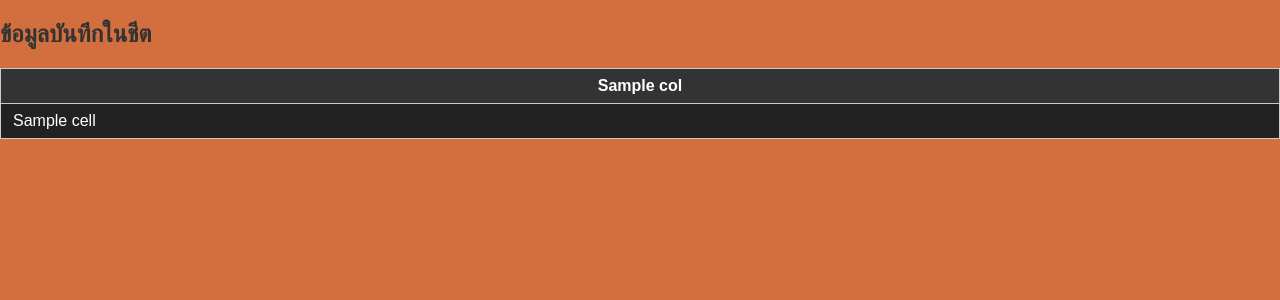
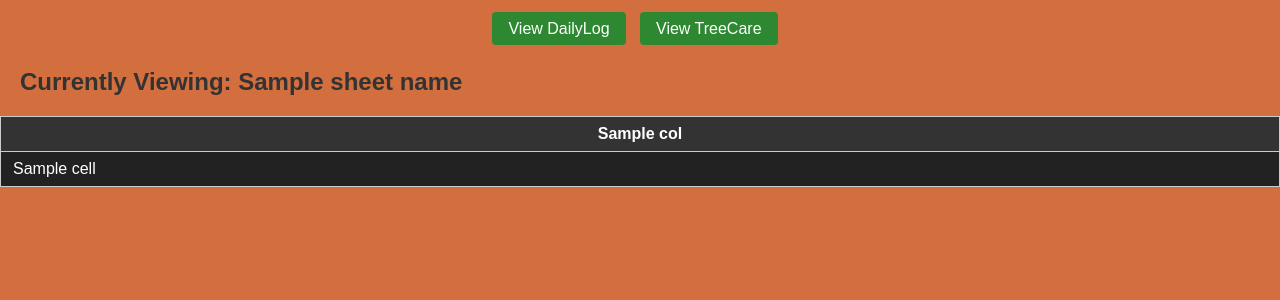
Before and after one commit to kesarasra/Air4AppResume, a Flask app: template templates/view_log.html in a window 1280 px wide. Shown: the part 88-388 px from the top of the page. Run offline with Flask 3, Linux system fonts and the light colour scheme; the template is opened without the code that fills it: most values are stand-ins (such as "Sample title", 1, 10 or a date in 2020); parts of the project's set-up code (start-up, migrations or seed data) failed here and were passed over.

Commit message:
Add TreeCare view to admin panel

```diff
--- a/app.py
+++ b/app.py
@@ -324,42 +324,65 @@ def admin_view_log():
     if session['username'] != 'admin':
         return "Access denied", 403
 
-    sort_by = request.args.get('sort_by', 'Date')  # Default to Date
+    sheet_name = request.args.get('sheet', 'DailyLog')  # 'DailyLog' or 'TreeCare'
+    sort_by = request.args.get('sort_by', 'Date')
 
-    # Mapping column names to their index (0-based)
-    column_map = {
-        'Date': 0,
-        'WorkerName': 1,
-        'Phase': 2,
-        'Zone': 3,
-        'Line': 4,
-        'TreeID': 5,
-        'Activity': 6,
-        'Duration': 7,
-        'Notes': 8
+    SHEET_MAP = {
+        'DailyLog': {
+            'range': 'DailyLog!A1:I',
+            'column_map': {
+                'Date': 0,
+                'WorkerName': 1,
+                'Phase': 2,
+                'Zone': 3,
+                'Line': 4,
+                'TreeID': 5,
+                'Activity': 6,
+                'Duration': 7,
+                'Notes': 8
+            }
+        },
+        'TreeCare': {
+            'range': 'TreeCare!A1:I',
+            'column_map': {
+                'Date': 0,
+                'Worker Name': 1,
+                'TreeID': 2,
+                'Watering Duration': 3,
+                'Notes': 4,
+                'Tree Problem': 5,
+                'Problem Details': 6,
+                'Sample Submitted': 7,
+                'Corrective Action': 8
+            }
+        }
     }
 
+    if sheet_name not in SHEET_MAP:
+        return "Invalid sheet name", 400
+
+    sheet_config = SHEET_MAP[sheet_name]
 
     service = get_service()
     sheet = service.spreadsheets()
     result = sheet.values().get(
         spreadsheetId=DAILY_LOGGER_ID,
-        range=f"{LOG_SHEET}!A1:I"
+        range=sheet_config['range']
     ).execute()
 
     data = result.get('values', [])
-    # Normalize row lengths
-    if data:
-        max_len = len(data[0])  # Header length
-        for i in range(len(data)):
-            while len(data[i]) < max_len:
-                data[i].append('')  # Pad with empty strings
+    if not data:
+        return f"No data found in {sheet_name}.", 404
 
-    if not data:
-        return "No data found.", 404
+    # Normalize rows
+    max_len = len(data[0])
+    for i in range(len(data)):
+        while len(data[i]) < max_len:
+            data[i].append('')
 
     headers = data[0]
     rows = data[1:]
+    col_map = sheet_config['column_map']
 
     def format_date_yyyymmdd_to_ddmmyyyy(date_str):
         parts = date_str.split('/')
@@ -369,34 +392,28 @@ def admin_view_log():
         return date_str
 
     def parse_date_yyyymmdd(date_str):
-        # Returns a comparable tuple (yyyy, mm, dd) or None if invalid
         parts = date_str.split('/')
         if len(parts) == 3:
-            yyyy, mm, dd = parts
             try:
-                return (int(yyyy), int(mm), int(dd))
+                return tuple(map(int, parts))
             except ValueError:
                 return None
         return None
 
-    # Sort rows based on the column requested
-    if sort_by in column_map:
-        col_index = column_map[sort_by]
+    # Perform sorting
+    if sort_by in col_map:
+        idx = col_map[sort_by]
+        if sort_by == 'Date':
+            rows.sort(key=lambda x: parse_date_yyyymmdd(x[idx]) or (0, 0, 0))
+        else:
+            rows.sort(key=lambda x: x[idx].lower() if idx < len(x) else "")
 
-        if sort_by == 'Date':
-            # Sort dates by parsing the original date format (YYYY/MM/DD)
-            rows.sort(key=lambda x: parse_date_yyyymmdd(x[col_index]) or (0,0,0))
-        else:
-            # Sort other columns as strings (case insensitive)
-            rows.sort(key=lambda x: x[col_index].lower() if col_index < len(x) else "")
-
-    # Format the date column for display AFTER sorting
+    # Reformat dates in first column
     for row in rows:
-        if len(row) > 0:
+        if row and row[0]:
             row[0] = format_date_yyyymmdd_to_ddmmyyyy(row[0])
 
-    return render_template('view_log.html', headers=headers, rows=rows, sort_by=sort_by)
-
+    return render_template('view_log.html', headers=headers, rows=rows, sort_by=sort_by, sheet_name=sheet_name)
 
 
 if __name__ == '__main__':
--- a/static/styles/style.css
+++ b/static/styles/style.css
@@ -28,6 +28,11 @@ body {
 h1 {
   color: #E2725B;
 }
+
+h2 {
+    margin-left: 20px;
+}
+
 
 label {
   display: block;
--- a/templates/view_log.html
+++ b/templates/view_log.html
@@ -8,7 +8,7 @@
             width: 100%;
             border-collapse: collapse;
             margin-top: 20px;
-            color: white; /* Set text color for entire table */
+            color: white;
         }
         th, td {
             padding: 8px 12px;
@@ -17,13 +17,29 @@
         }
         th {
             background-color: #333;
-            cursor: pointer; /* Show pointer cursor on headers */
+            cursor: pointer;
         }
         td {
             background-color: #222;
         }
         th:hover {
             background-color: #444;
+        }
+        .button {
+            padding: 8px 16px;
+            margin-right: 10px;
+            background-color: #2e8831;
+            color: white;
+            text-decoration: none;
+            border-radius: 4px;
+        }
+        .button:hover {
+            background-color: #45a049;
+        }
+        .sheet-buttons {
+            margin-top: 20px;
+            margin-bottom: 30px;
+            text-align: center;
         }
     </style>
 </head>
@@ -38,7 +54,13 @@
     </header>
 
     <main>
-        <h2>ข้อมูลบันทึกในชีต</h2>
+        <div class="sheet-buttons">
+            <a href="{{ url_for('admin_view_log', sheet='DailyLog') }}" class="button">View DailyLog</a>
+            <a href="{{ url_for('admin_view_log', sheet='TreeCare') }}" class="button">View TreeCare</a>
+        </div>
+
+        <h2>Currently Viewing: {{ sheet_name or "DailyLog" }}</h2>
+
         {% if headers and rows %}
             <table data-sort-dir="">
                 <thead>
@@ -70,7 +92,7 @@
         const parts = dateStr.split('/');
         if (parts.length !== 3) return null;
         const [dd, mm, yyyy] = parts;
-        return new Date(`${yyyy}-${mm}-${dd}`); // ISO format for Date parsing
+        return new Date(`${yyyy}-${mm}-${dd}`);
     }
 
     function sortTable(columnIndex) {
@@ -87,32 +109,22 @@
             const cellA = a.cells[columnIndex].textContent.trim();
             const cellB = b.cells[columnIndex].textContent.trim();
 
-            // Special handling for Date column (index 0)
             if (columnIndex === 0) {
                 const dateA = parseDateDDMMYYYY(cellA);
                 const dateB = parseDateDDMMYYYY(cellB);
-
-                if (dateA && dateB) {
-                    return isAscending ? dateA - dateB : dateB - dateA;
-                }
-                // If dates are invalid, fallback to string compare
+                if (dateA && dateB) return isAscending ? dateA - dateB : dateB - dateA;
                 return isAscending ? cellA.localeCompare(cellB) : cellB.localeCompare(cellA);
             }
 
-            // Numeric columns: parse floats
             const numA = parseFloat(cellA);
             const numB = parseFloat(cellB);
-            if (!isNaN(numA) && !isNaN(numB)) {
-                return isAscending ? numA - numB : numB - numA;
-            }
+            if (!isNaN(numA) && !isNaN(numB)) return isAscending ? numA - numB : numB - numA;
 
-            // Default string compare
             return isAscending ? cellA.localeCompare(cellB) : cellB.localeCompare(cellA);
         });
 
         rows.forEach(row => tbody.appendChild(row));
     }
-
     </script>
 </body>
 </html>
```
